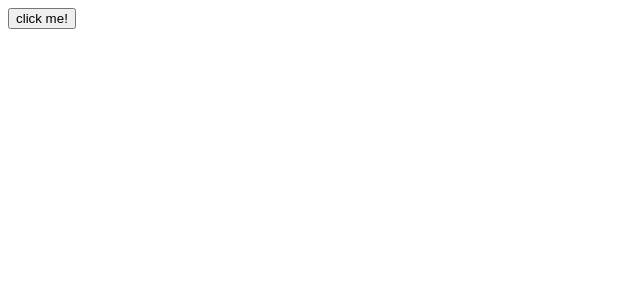
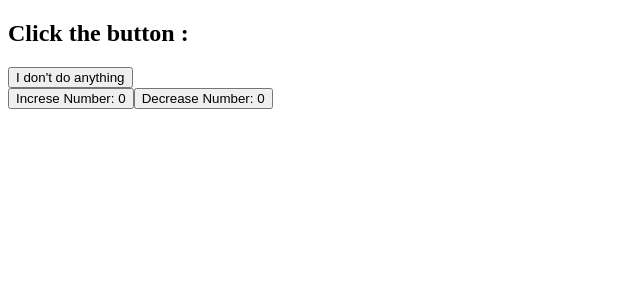
Before and after one commit to amar-jondhalekar/react-concepts-playground, a React (Vite) app in the folder event-handling/: page / in a window 1280 px wide. Shown: the top 300 px of the page, without its empty margins (0-640 px from the left). Built offline with nearby package versions, Linux system fonts and the light colour scheme.

Commit message:
added ounting state varable to the button element

```diff
--- a/event-handling/src/App.jsx
+++ b/event-handling/src/App.jsx
@@ -1,15 +1,28 @@
+import { useState } from 'react';
 import './App.css'
 import Button from './components/Button';
 
 function App() {
-  // function handleClick(){
-  //   alert('You cliked this button!');
-  // }
+  const[count, setCount] = useState(0);
+
+  function CountingNumber(){
+    setCount(count + 1);
+    console.log(count);
+  }
+  function DecreaseNumber(){
+    setCount(count - 1);
+    console.log(count);
+  }
+  function handleClick(){
+    alert('You cliked this button!');
+  }
   return (
     <>
     {/* <button onClick={alert('clicked button')}>Click Me!</button> */}
-    <button onClick={() => {alert('button clicked!')}}>click me!</button>
-    {/* <Button clickMe={handleClick}></Button> */}
+    {/* <button onClick={() => {alert('button clicked!')}}>click me!</button> */}
+    <Button clickMe={handleClick}></Button>
+    <button onClick={CountingNumber}> Increse Number: {count}</button>
+    <button onClick={DecreaseNumber}> Decrease Number: {count} </button>
     </>
   )
 }
```
